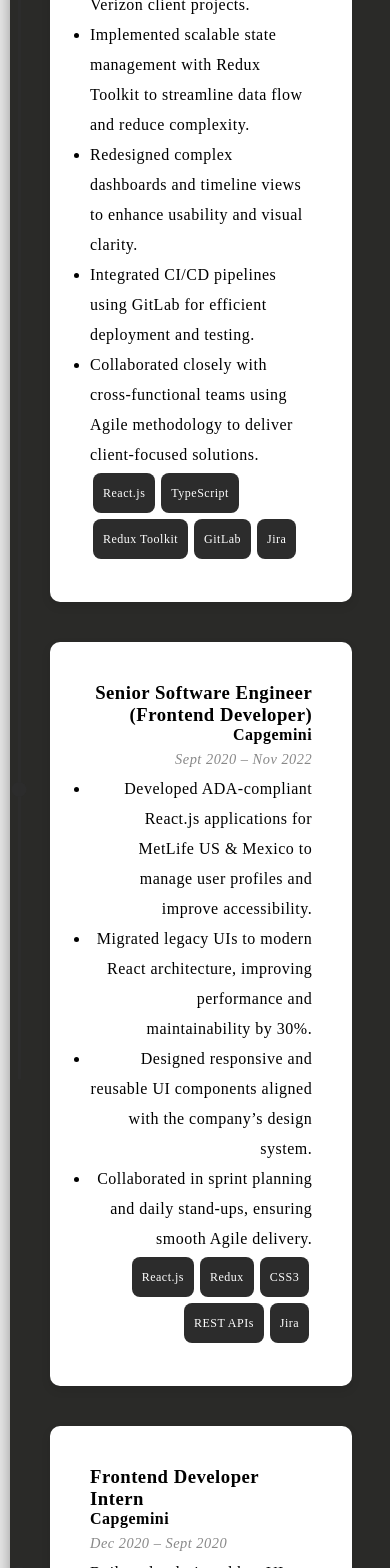
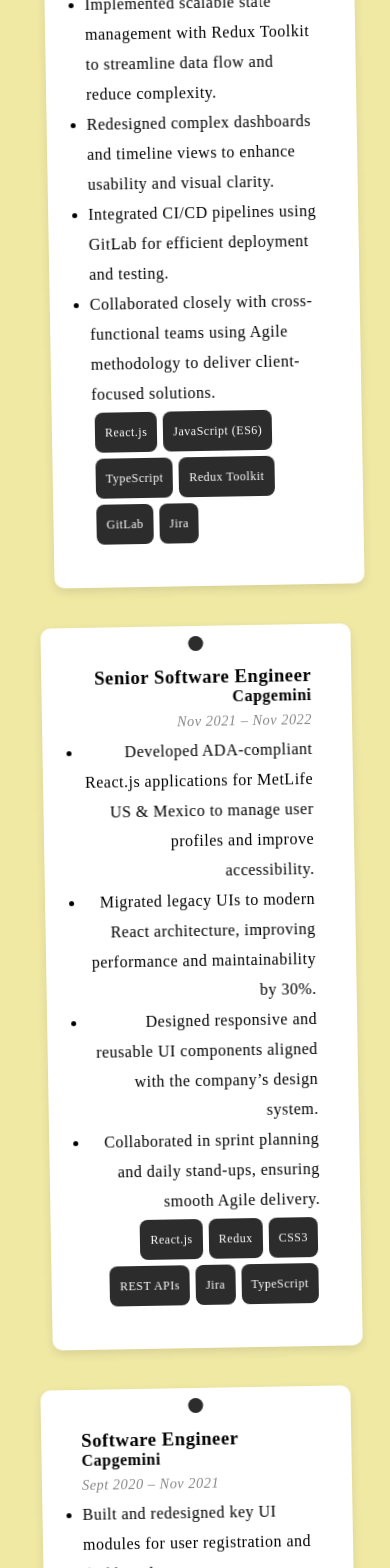
Before and after one commit to suchitasoni/Portfolio, a React (Create React App) app: page /experience in a window 390 px wide. Shown: the part 432-2000 px from the top of the page. Built offline with nearby package versions, Linux system fonts and the light colour scheme; a web font is replaced by a local one.

Commit message:
experience page design changes

```diff
--- a/src/App.js
+++ b/src/App.js
@@ -9,21 +9,6 @@
 function App() {
   const {mode} = useContext(UserContext);
 
-  useEffect(()=>{
-    let root = document.getElementById('root');
-    if (!mode) {
-      root.style.setProperty('--education-background', "#2a2a28");
-      root.style.setProperty('--education-tile', "#000000ff");
-      root.style.setProperty('--text-color', "#fff");
-      root.style.setProperty('--swing-board', "#000000ff")
-    }
-    else{
-      root.style.setProperty('--education-background', "#f0e9a4");
-      root.style.setProperty('--education-tile', "#d2dee0");
-      root.style.setProperty('--text-color', "#000000ff");
-      root.style.setProperty('--swing-board', "#3f200c")
-    }
-  },[])
   return (
     <UserProvider>
       <div className="App">
--- a/src/App.scss
+++ b/src/App.scss
@@ -97,120 +97,7 @@
     position: relative;
     top: 28%;
   }
-@media (max-width: 768px) {
-  .grid-container {
-    grid-template-columns: repeat(2, 1fr);
-    grid-template-rows: auto;
-    gap: 6px;
-    padding: 2px;
-  }
-  .grid-element {
-    padding: 6px;
-    font-size: 0.95em;
-    justify-items: anchor-center;
-  }
-  .modal-content {
-    width: 90vw;
-    height: auto;
-    padding: 10px;
-  }
-  .page-overlay {
-    flex-direction: column;
-    width: 98vw;
-    height: auto;
-    margin: 2vw 0;
-    padding: 0;
-  }
-  .center-line {
-    display: none;
-  }
-  .container {
-        flex-direction: column;
-    align-items: stretch;
-    padding: 0 5vw;
-    font-size: 12px;
-  }
-  form#form input[type="text"] {
-    width: 80vw;
-    height: 4.5vh;
-  }
-  .btnbg, .btnfg {
-    width: 90vw;
-    max-width: 180px;
-  }
-  .education-item {
-    padding: 15px;
-    font-size: 1em;
-    line-height: 1.5em;
-  }
-  .column-2, .column-3, .column-4, .column-5{
-    grid-column: span 1 / span 1 !important;
-  }
-  .row-2, .row-3, .row-4, .row-5, .row-6, .row-7{
-    grid-row: span 1/ span 1 !important;
-  }
-  lord-icon{
-    float: left;
-  }
-  .toggle{
-    text-align: center;
-    position: relative;
-    top: 20%;
-  }
-}
 
-@media (max-width: 480px) {
-  .grid-container {
-    grid-template-columns: 1fr;
-    gap: 4px;
-    padding: 1px;
-  }
-  .grid-element {
-    padding: 4px;
-    font-size: 0.9em;
-  }
-  .modal-content {
-    width: 98vw;
-    padding: 6px;
-    border-radius: 3%;
-  }
-  .page-overlay {
-    width: 100vw;
-    margin: 0;
-    border-radius: 0;
-    box-shadow: none;
-  }
-  .container {
-    padding: 0 2vw;
-  }
-  form#form input[type="text"] {
-    width: 95vw;
-    font-size: 1em;
-  }
-  .btnbg, .btnfg {
-    width: 95vw;
-    max-width: 150px;
-    font-size: 1em;
-  }
-  .education-item {
-    padding: 10px;
-    font-size: 0.95em;
-  }
-  .column-2, .column-3, .column-4, .column-5{
-    grid-column: span 3 / span 2 !important;
-  }
-  .row-2, .row-3, .row-4, .row-5, .row-6, .row-7{
-    grid-row: span 1/ span 1 !important;
-  }
-  lord-icon{
-    float: left;
-  }
-  .toggle{
-    text-align: center;
-    position: relative;
-    top: 10%;
-  }
-}
 .row-2{
   grid-row: span 2/ span 2 ;
 }
@@ -536,3 +423,121 @@
     height: 7px;
     top: 20px;
 }
+@media (max-width: 768px) {
+  .grid-container {
+    grid-template-columns: repeat(2, 1fr);
+    grid-template-rows: auto;
+    gap: 6px;
+    padding: 2px;
+  }
+  .grid-element {
+    padding: 6px;
+    font-size: 0.95em;
+    justify-items: anchor-center;
+  }
+  .modal-content {
+    width: 90vw;
+    height: auto;
+    padding: 10px;
+  }
+  .page-overlay {
+    flex-direction: column;
+    width: 98vw;
+    height: auto;
+    margin: 2vw 0;
+    padding: 0;
+  }
+  .center-line {
+    display: none;
+  }
+  .container {
+        flex-direction: column;
+    align-items: stretch;
+    padding: 0 5vw;
+    font-size: 12px;
+  }
+  form#form input[type="text"] {
+    width: 80vw;
+    height: 4.5vh;
+  }
+  .btnbg, .btnfg {
+    width: 90vw;
+    max-width: 180px;
+  }
+  .education-item {
+    padding: 15px;
+    font-size: 1em;
+    line-height: 1.5em;
+  }
+  .column-2, .column-3, .column-4, .column-5{
+    grid-column: span 1 / span 1 !important;
+  }
+  .row-2, .row-3, .row-4, .row-5, .row-6, .row-7{
+    grid-row: span 1/ span 1 !important;
+  }
+  lord-icon{
+    float: left;
+  }
+  .toggle{
+    text-align: center;
+    position: relative;
+    top: 20%;
+  }
+  .skill-item{
+        width: 43%;
+    font-size: 0.8em;
+  }
+}
+
+@media (max-width: 480px) {
+  .grid-container {
+    grid-template-columns: 1fr;
+    gap: 4px;
+    padding: 1px;
+  }
+  .grid-element {
+    padding: 4px;
+    font-size: 0.9em;
+  }
+  .modal-content {
+    width: 98vw;
+    padding: 6px;
+    border-radius: 3%;
+  }
+  .page-overlay {
+    width: 100vw;
+    margin: 0;
+    border-radius: 0;
+    box-shadow: none;
+  }
+  .container {
+    padding: 0 2vw;
+  }
+  form#form input[type="text"] {
+    width: 95vw;
+    font-size: 1em;
+  }
+  .btnbg, .btnfg {
+    width: 95vw;
+    max-width: 150px;
+    font-size: 1em;
+  }
+  .education-item {
+        padding: 15px 20px;
+    font-size: 0.85em;
+  }
+  .column-2, .column-3, .column-4, .column-5{
+    grid-column: span 3 / span 2 !important;
+  }
+  .row-2, .row-3, .row-4, .row-5, .row-6, .row-7{
+    grid-row: span 1/ span 1 !important;
+  }
+  lord-icon{
+    float: left;
+  }
+  .toggle{
+    text-align: center;
+    position: relative;
+    top: 10%;
+  }
+}
--- a/src/Component/ExpandedBox.js
+++ b/src/Component/ExpandedBox.js
@@ -65,7 +65,7 @@
   };
 
   return (
-    <div>
+    <div style={{cursor:'pointer'}}>
       <CSSTransition
         in={open}
         timeout={300} // Duration of your transition
--- a/src/Component/ExpandedExperience.js
+++ b/src/Component/ExpandedExperience.js
@@ -1,5 +1,5 @@
 import React, { useContext, useEffect, useState, useRef } from "react";
-import { useNavigate } from "react-router-dom";
+import {useNavigate } from "react-router-dom";
 import { CSSTransition } from "react-transition-group";
 import { UserContext } from "../Context";
 import { useTrail, a } from "@react-spring/web";
@@ -8,7 +8,7 @@
 
 const experiences = [
   {
-    role: "Associate Consultant (React Developer)",
+    role: "Associate Consultant",
     company: "Infosys Ltd",
     duration: "Nov 2022 – Present",
     description: [
@@ -18,30 +18,30 @@
       "Integrated CI/CD pipelines using GitLab for efficient deployment and testing.",
       "Collaborated closely with cross-functional teams using Agile methodology to deliver client-focused solutions."
     ],
-    techStack: ["React.js", "TypeScript", "Redux Toolkit", "GitLab", "Jira"],
+    techStack: ["React.js", "JavaScript (ES6)", "TypeScript", "Redux Toolkit", "GitLab", "Jira"],
   },
   {
-    role: "Senior Software Engineer (Frontend Developer)",
+    role: "Senior Software Engineer",
     company: "Capgemini",
-    duration: "Sept 2020 – Nov 2022",
+    duration: "Nov 2021 – Nov 2022",
     description: [
       "Developed ADA-compliant React.js applications for MetLife US & Mexico to manage user profiles and improve accessibility.",
       "Migrated legacy UIs to modern React architecture, improving performance and maintainability by 30%.",
       "Designed responsive and reusable UI components aligned with the company’s design system.",
       "Collaborated in sprint planning and daily stand-ups, ensuring smooth Agile delivery."
     ],
-    techStack: ["React.js", "Redux", "CSS3", "REST APIs", "Jira"],
+    techStack: ["React.js", "Redux", "CSS3", "REST APIs", "Jira", "TypeScript"],
   },
   {
-    role: "Frontend Developer Intern",
+    role: "Software Engineer",
     company: "Capgemini",
-    duration: "Dec 2020 – Sept 2020",
+    duration: "Sept 2020 – Nov 2021",
     description: [
       "Built and redesigned key UI modules for user registration and dashboard pages.",
       "Implemented MFA authentication and dynamic form rendering using React and Redux.",
       "Collaborated with design and backend teams to optimize UI performance and accessibility."
     ],
-    techStack: ["React.js", "Redux", "JavaScript (ES6)", "HTML5", "CSS3"],
+    techStack: ["React.js", "Redux", "JavaScript (ES6)", "HTML5", "CSS3", "Bitbucket"],
   },
 ];
 const Trail = ({ open, children }) => {
@@ -93,6 +93,7 @@
   };
   useEffect(() => {
     let root = document.getElementById("root");
+        setLoading(false);
     if (!mode) {
       root.style.setProperty("--education-background", "#2a2a28");
       root.style.setProperty("--education-tile", "#000000ff");
@@ -105,7 +106,6 @@
       root.style.setProperty("--swing-board", "#3f200c");
     }
     setOpen(true);
-    setLoading(false);
     window.addEventListener("scroll", handleScroll);
 
     return () => {
@@ -122,7 +122,7 @@
   };
 
   return (
-    <div>
+    <div style={{cursor: 'pointer'}}>
       <CSSTransition
         in={open}
         timeout={300} // Duration of your transition
--- a/src/experience.scss
+++ b/src/experience.scss
@@ -39,15 +39,21 @@
 
 .timeline-item {
   position: relative;
-  width: 50%;
+  width: 65%;
   padding: 20px 40px;
   box-sizing: border-box;
   z-index: 1;
   color: black;
+  animation: 3s ease 0s normal none infinite swingCard;
+  transform-origin: top;
 }
-
+@keyframes swingCard{
+    0%{transform:rotate(-1deg)}
+    50%{transform:rotate(1deg)}
+    100%{transform:rotate(-1deg)}
+}
 .timeline-item:nth-child(odd) {
-  left: 0;
+  right: 15%;
   text-align: right;
 }
 
@@ -98,18 +104,15 @@
 /* Responsive */
 @media (max-width: 768px) {
   .timeline-line {
-    left: 8px;
+    visibility: hidden;
   }
   .timeline-item {
     width: 100%;
     padding-left: 40px;
     text-align: left;
+    right: 0 !important;
   }
   .timeline-item:nth-child(even) {
     left: 0;
   }
-  .timeline-dot {
-    left: 9px;
-    top:160px;
-  }
 }
```
Also changed, not shown: 45 other files (tests, documents, lock files or other folders).
